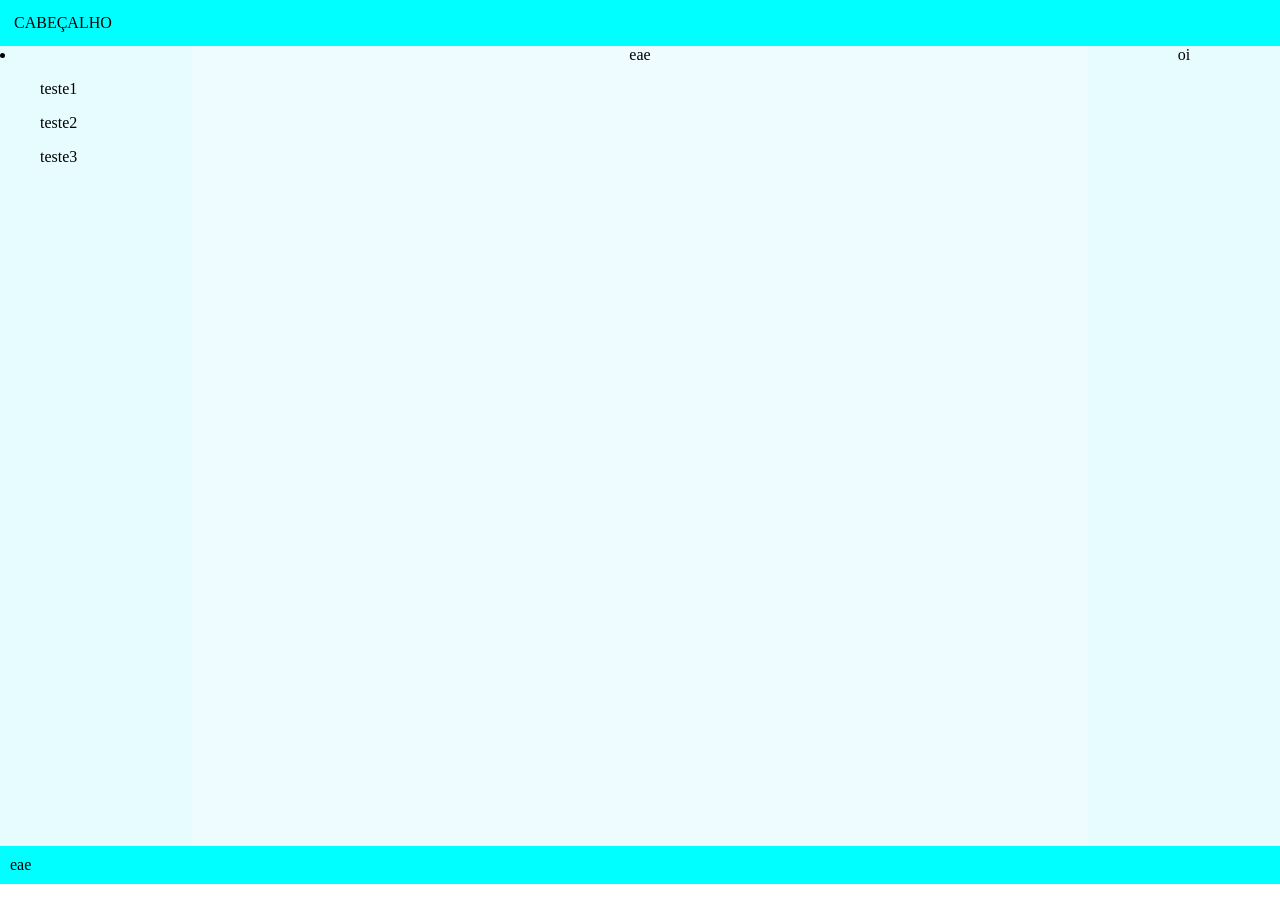
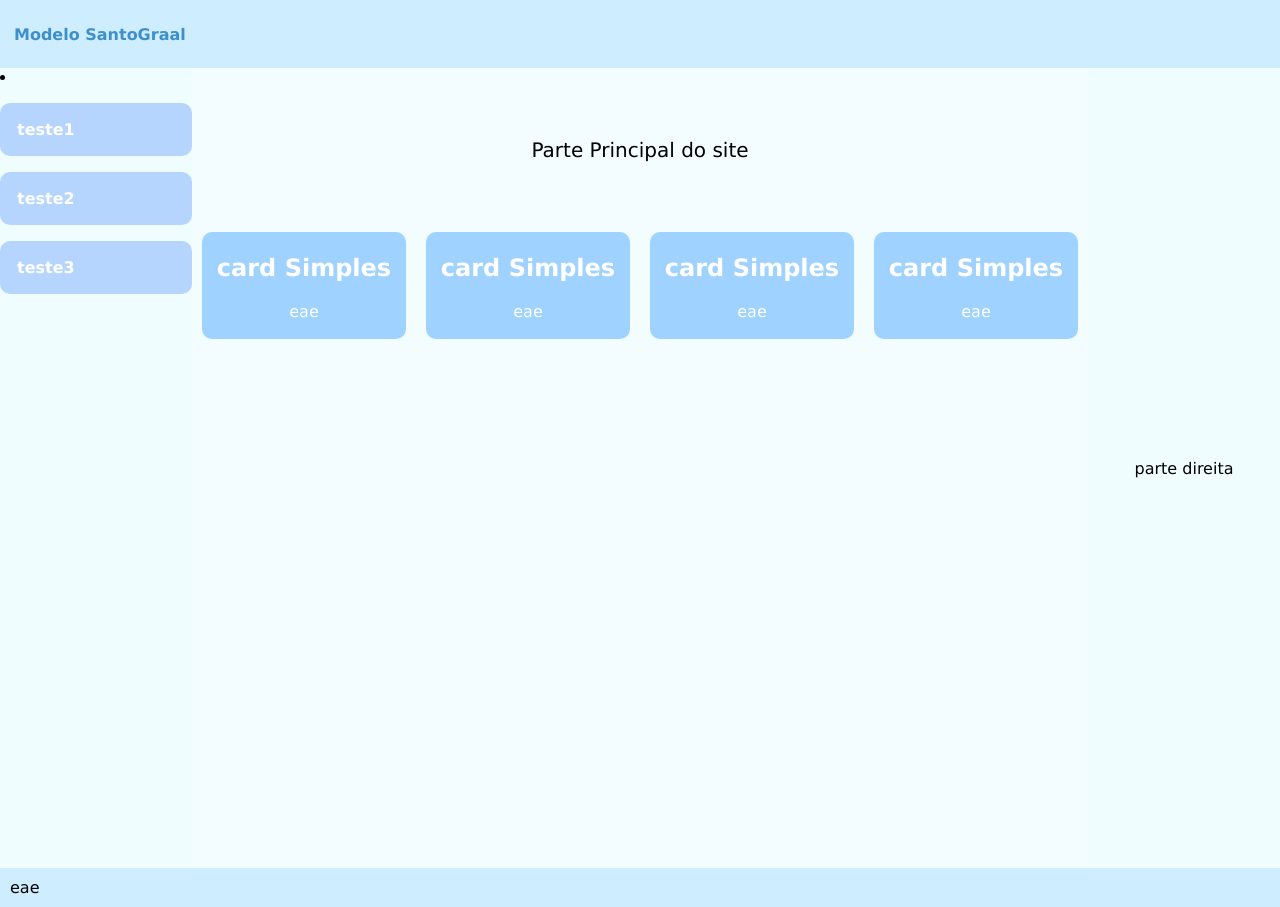
Before and after one commit to DavimunizVotu1106/santoGraal_DaviMuniz, a plain HTML site: page index.html in a window 1280 px wide. Before the commit the page ends 884 px from the top, so only its background shows below. Drawn offline with Linux system fonts and the light colour scheme.

Commit message:
melhorando layout

```diff
--- a/index.html
+++ b/index.html
@@ -7,7 +7,7 @@
     <link rel="stylesheet" href="style.css">
 </head>
 <body>
-    <header>CABEÇALHO</header>
+    <header><h1>Modelo SantoGraal</h1></header>
     <div class="corpo">
         <div class="esquerda">
             <li>
@@ -24,10 +24,28 @@
         </div>
 
     <div class="centro">
-        eae
+        <p id="principal">Parte Principal do site</p>
+        <div class="grade">
+        <div class="card">
+            <h2>card Simples</h2>
+            <p>eae</p>
+        </div>
+         <div class="card">
+            <h2>card Simples</h2>
+            <p>eae</p>
+        </div>
+        <div class="card">
+            <h2>card Simples</h2>
+            <p>eae</p>
+        </div>
+         <div class="card">
+            <h2>card Simples</h2>
+            <p>eae</p>
+        </div>
+        </div>
     </div>
     <div class="direita">
-        oi
+        <p>parte direita</p>
     </div>
 </div>
 <footer>
--- a/style.css
+++ b/style.css
@@ -1,14 +1,23 @@
+* {
+    font-family:Verdana, Geneva, Tahoma, sans-serif;
+}
+
 body {
     margin: 0;
 }
 
 header {
-    background-color: aqua;
+    background-color: rgb(206, 237, 255);
     padding: 14px;
 }
 
+header h1 {
+    font-size: 16px;
+    color: rgb(61, 144, 203);
+}
+
 footer {
-    background-color: aqua;
+    background-color: rgb(206, 237, 255);
     padding: 10px;
 }
 
@@ -20,29 +29,69 @@ footer {
 
 }
 
+
 .esquerda {
     display: flex;
     flex-direction: column;
     gap: 20px;
     width: 15%;
     text-align: left;
-    background-color: rgb(230, 252, 255);
+    background-color: rgb(239, 253, 255);
+}
+
+.esquerda ul {
+    padding: 15px;
+    border: 2px solid rgb(181, 213, 255);
+    border-radius: 10px;
+    color: white;
+    font-weight: bold;
+    background-color: rgb(181, 213, 255);
+
 }
 
 .centro {
     display: flex;
     flex: 1;
-    background-color: rgb(238, 252, 255);
+    background-color: rgb(243, 253, 255);
     flex-direction: column;
     align-items: center;
 
 }
+
+#principal {
+    color:rgb(0, 0, 0);
+    font-size: 20px;
+    padding: 50px;
+}
+
+.grade {
+    display: flex;
+    flex-direction: row;
+    gap: 20px;
+
+}
+
+.card {
+    border: 2px solid rgb(159, 210, 255);
+    background-color: rgb(159, 210, 255);
+    border-radius: 10px;
+    width: 200px;
+    color: white;
+    text-align: center;
+}
+
 
 .direita {
     display: flex;
     flex-direction: column;
     gap: 20px;
     width: 15%;
-    background-color: rgb(230, 252, 255);
+    background-color: rgb(239, 253, 255);
+    justify-content: center;
     align-items: center;
+
 }
+
+.direita p {
+    align-items: end;
+}
```
